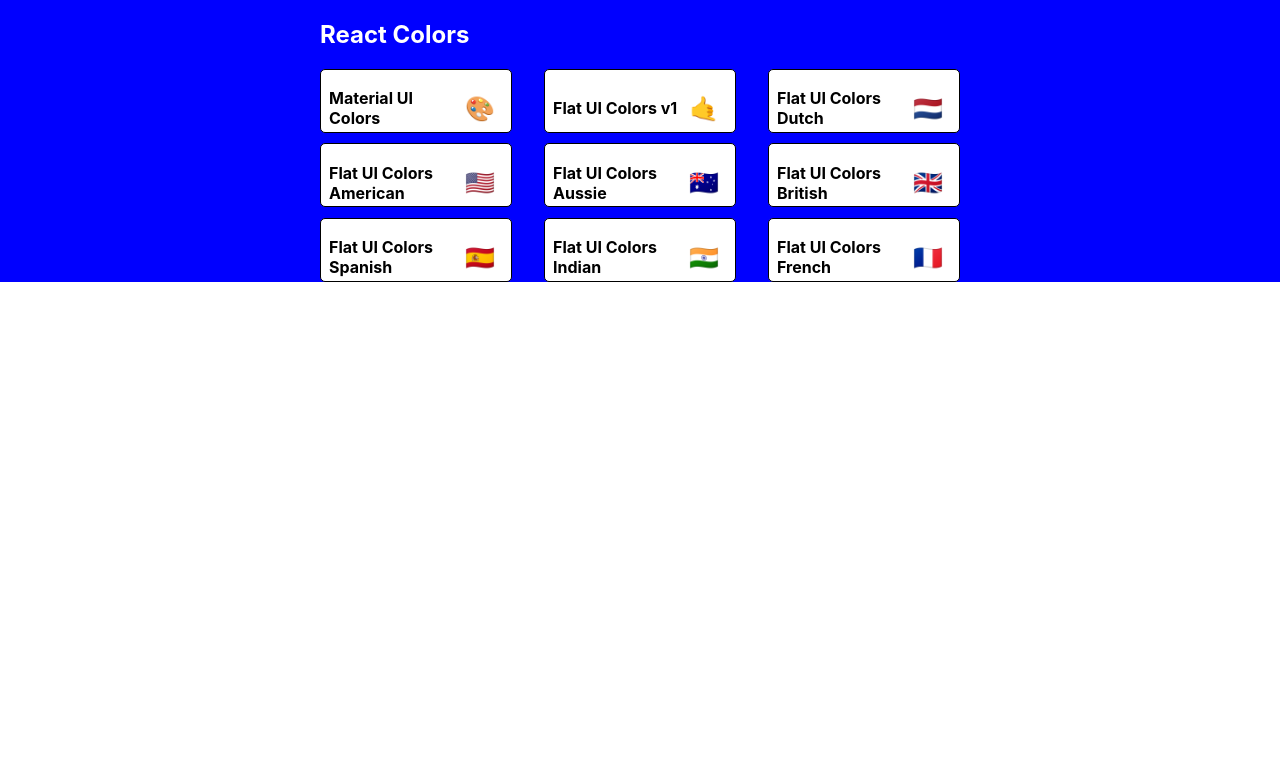
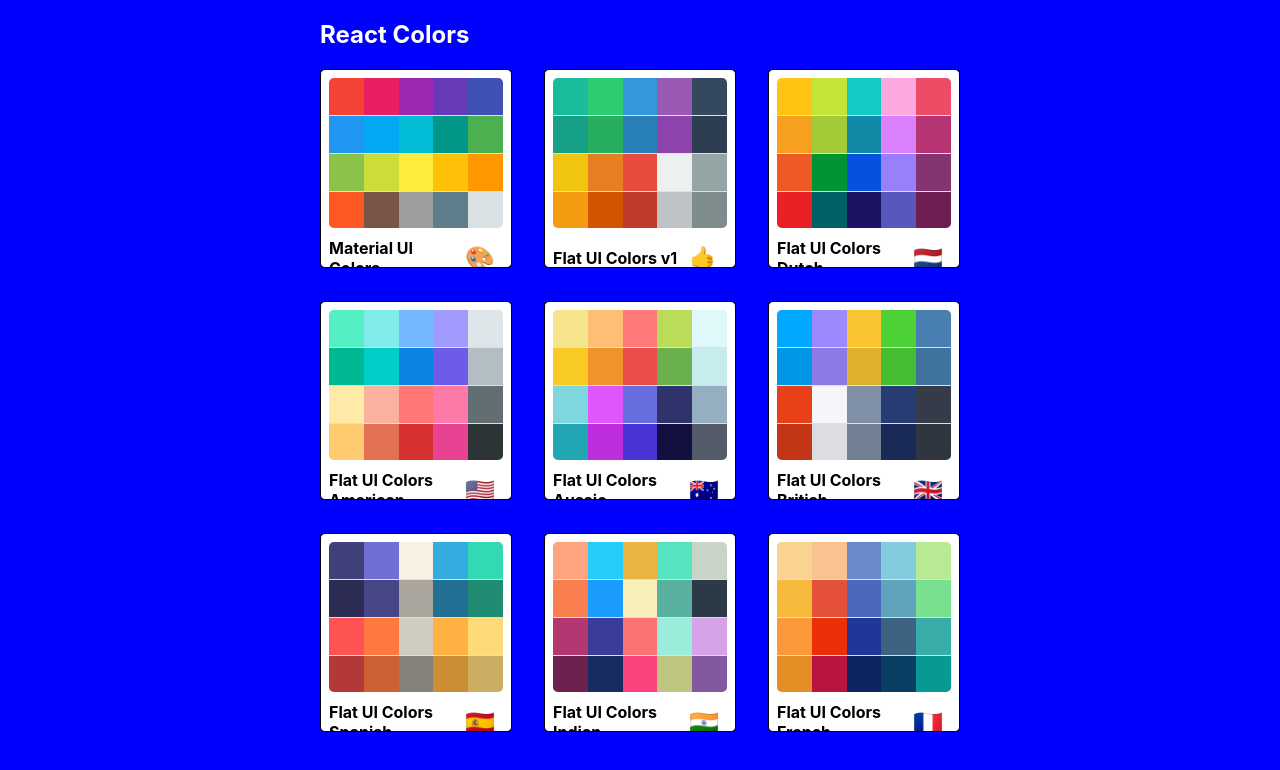
Before and after one commit to Black996/palette-ui, a React (Create React App) app: page / in a window 1280 px wide. Shown: the top 770 px of the page. Built offline with nearby package versions, Linux system fonts and the light colour scheme.

Commit message:
Finish styling MiniPalette

```diff
--- a/src/MiniPalette.js
+++ b/src/MiniPalette.js
@@ -14,7 +14,11 @@
         border: "1px solid black"
     },
     colors: {
-        backgroundColor: "grey"
+        backgroundColor: "#dae1e4",
+        height: "150px",
+        width: "100%",
+        borderRadius: "5px",
+        overflow: "hidden"
     },
     title: {
         display: "flex",
@@ -29,17 +33,30 @@
     emoji: {
         margin: "0.5rem",
         fontSize: "1.5rem"
+    },
+    miniColor: {
+        height: "25%",
+        width: "20%",
+        display: "inline-block",
+        margin: "0 auto",
+        position: "relative",
+        marginBottom: "-3.5px"
     }
 }
 
 function MiniPalette(props) {
-    const { classes, paletteName, emoji } = props;
+    const { classes, paletteName, emoji, colors } = props;
+    const miniColorBoxes = colors.map(color => (
+        <div
+            className={classes.miniColor}
+            style={{ backgroundColor: color.color }}
+            key={color.name}
+        ></div>
+    ));
     console.log(classes);
     return (
         <div className={classes.root}>
-            <div className={classes.colors}>
-
-            </div>
+            <div className={classes.colors}>{miniColorBoxes}</div>
             <h5 className={classes.title}>{paletteName}<span className={classes.emoji}>{emoji}</span> </h5>
         </div>
     );
--- a/src/PaletteList.js
+++ b/src/PaletteList.js
@@ -6,7 +6,7 @@
 const styles = {
     root: {
         backgroundColor: "blue",
-        height: "100%",
+        height: "110vh",
         display: "flex",
         alignItems: "flex-start",
         justifyContent: "center"
```
